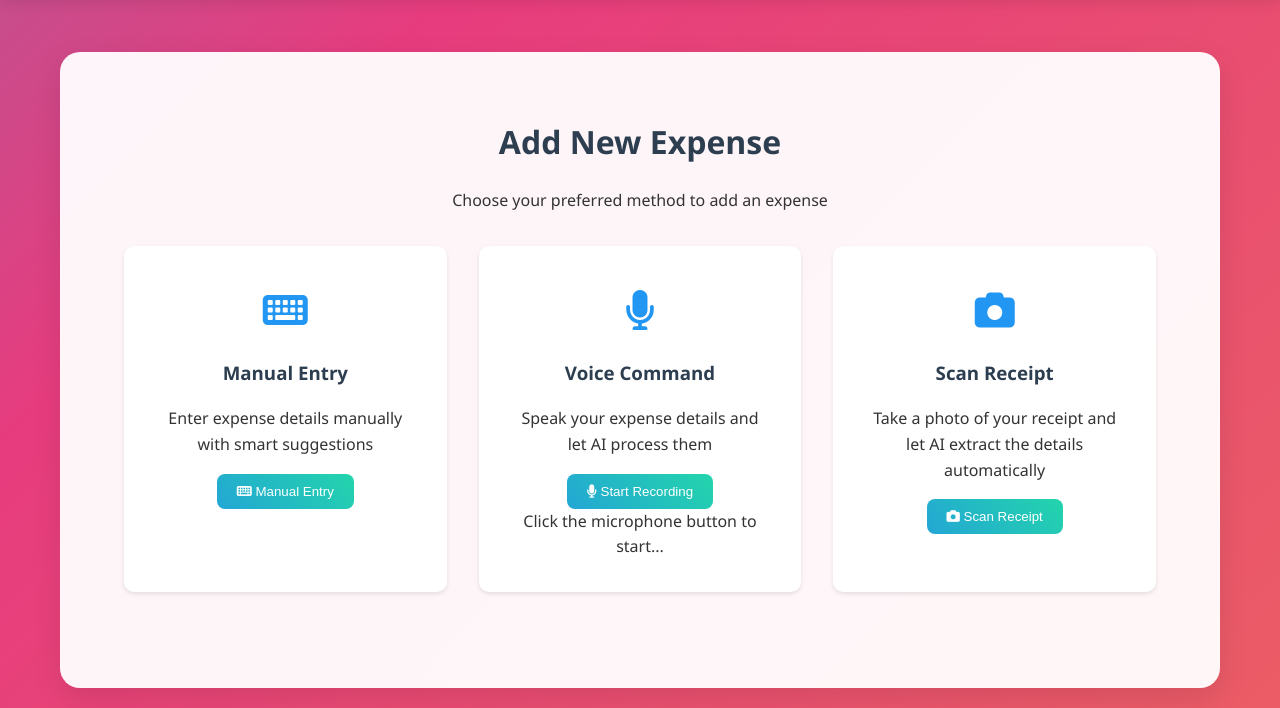
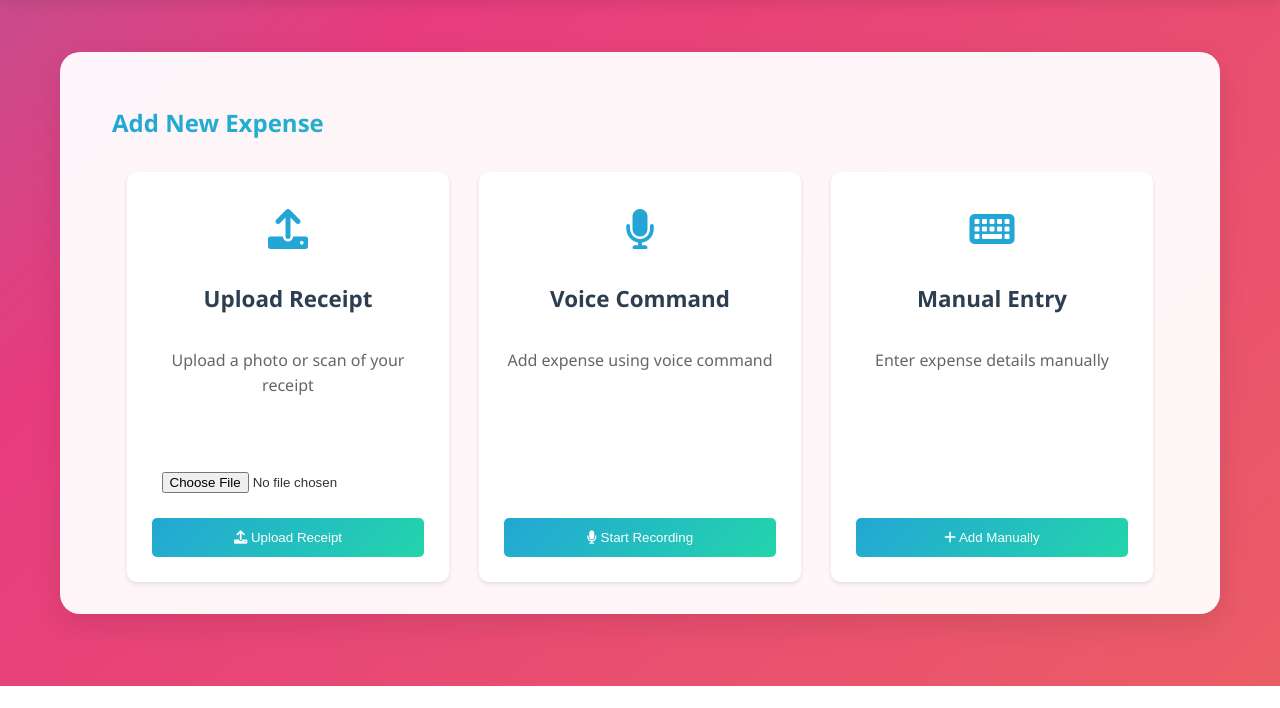
Before and after one commit to Pkaur312/ExpenseFlow, a Flask app: page /add-expense in a window 1280 px wide. Shown: the part 114-822 px from the top of the page. After the commit the page ends 800 px from the top, so only its background shows below. Run offline with Flask 3, Linux system fonts and the light colour scheme; the visitor is signed in with stand-in values (Sample User, id 1).

Commit message:
Adding option to upload the receipt image

```diff
--- a/Frontend/app.py
+++ b/Frontend/app.py
@@ -4,6 +4,8 @@
 from datetime import datetime
 import json
 import re
+from werkzeug.utils import secure_filename
+import os
 
 app = Flask(__name__)
 app.secret_key = 'your-secret-key-here'  # Change this to a secure secret key in production
@@ -12,6 +14,12 @@
 
 # Backend API URL
 BACKEND_URL = 'http://127.0.0.1:5001'
+
+# Add these configurations
+UPLOAD_FOLDER = 'uploads'
+ALLOWED_EXTENSIONS = {'png', 'jpg', 'jpeg', 'pdf'}
+
+app.config['UPLOAD_FOLDER'] = UPLOAD_FOLDER
 
 # Login required decorator
 def login_required(f):
@@ -105,7 +113,6 @@
     return redirect(url_for('landing'))
 
 @app.route('/dashboard')
-
 @login_required
 def dashboard():
     try:
@@ -180,12 +187,10 @@
 
 @app.route('/history')
 @login_required
-
 def history():
     return render_template('history.html')
 
 @app.route('/settings')
-
 @login_required
 def settings():
     return render_template('settings.html')
@@ -254,6 +259,87 @@
     except Exception as e:
         return jsonify({"success": False, "error": str(e)}), 500
 
+@app.route('/scan-receipt', methods=['POST'])
+@login_required
+def scan_receipt():
+    if 'receipt' not in request.files:
+        return jsonify({'success': False, 'error': 'No file uploaded'}), 400
+
+    file = request.files['receipt']
+    if file.filename == '':
+        return jsonify({'success': False, 'error': 'No file selected'}), 400
+
+    if file and allowed_file(file.filename):
+        filename = secure_filename(file.filename)
+        filepath = os.path.join(app.config['UPLOAD_FOLDER'], filename)
+
+        # Create upload folder if it doesn't exist
+        os.makedirs(app.config['UPLOAD_FOLDER'], exist_ok=True)
+        file.save(filepath)
+
+        try:
+            # Send to backend for OCR processing
+            headers = {'Authorization': f'Bearer {session.get("token")}'}
+            files = {'receipt': open(filepath, 'rb')}
+            response = requests.post(
+                f'{BACKEND_URL}/api/scan-receipt',
+                files=files,
+                headers=headers
+            )
+
+            # Clean up uploaded file
+            os.remove(filepath)
+
+            if response.status_code == 200:
+                return response.json()
+            else:
+                return jsonify({'success': False, 'error': 'Failed to process receipt'}), 400
+
+        except Exception as e:
+            return jsonify({'success': False, 'error': str(e)}), 500
+
+    return jsonify({
+        'success': False,
+        'error': f'Invalid file type. Allowed types are: {", ".join(ALLOWED_EXTENSIONS)}'
+    }), 400
+
+def allowed_file(filename):
+    return '.' in filename and filename.rsplit('.', 1)[1].lower() in ALLOWED_EXTENSIONS
+
+@app.route('/upload-receipt', methods=['POST'])
+@login_required
+def upload_receipt():
+    if 'receipt' not in request.files:
+        return jsonify({'success': False, 'error': 'No file uploaded'}), 400
+
+    file = request.files['receipt']
+    if file.filename == '':
+        return jsonify({'success': False, 'error': 'No file selected'}), 400
+
+    if file and allowed_file(file.filename):
+        filename = secure_filename(file.filename)
+
+        # Create upload folder if it doesn't exist
+        os.makedirs(app.config['UPLOAD_FOLDER'], exist_ok=True)
+
+        filepath = os.path.join(app.config['UPLOAD_FOLDER'], filename)
+        file.save(filepath)
+
+        try:
+            # For now, just save the file and return success
+            # Later we'll add the backend processing
+            return jsonify({
+                'success': True,
+                'message': 'Receipt uploaded successfully'
+            })
+
+        except Exception as e:
+            if os.path.exists(filepath):
+                os.remove(filepath)
+            return jsonify({'success': False, 'error': str(e)}), 500
+
+    return jsonify({'success': False, 'error': 'Invalid file type'}), 400
+
 @app.errorhandler(404)
 def page_not_found(e):
     return render_template('404.html'), 404
--- a/Frontend/templates/add_expense.html
+++ b/Frontend/templates/add_expense.html
@@ -3,280 +3,225 @@
 {% block title %}Add Expense - ExpenseFlow{% endblock %}
 
 {% block content %}
-<div class="add-expense">
-    <div class="add-expense-header">
-        <h1>Add New Expense</h1>
-        <p>Choose your preferred method to add an expense</p>
+<div class="container mt-5">
+    <h2 class="text-center mb-4" style="background: linear-gradient(135deg, #23a6d5, #23d5ab); -webkit-background-clip: text; -webkit-text-fill-color: transparent;">Add New Expense</h2>
+
+    <div class="input-methods">
+        <div class="method-card">
+            <div class="method-icon">
+                <i class="fas fa-upload"></i>
+            </div>
+            <h3>Upload Receipt</h3>
+            <p>Upload a photo or scan of your receipt</p>
+            <form id="receipt-form" enctype="multipart/form-data">
+                <div class="form-group">
+                    <input type="file" id="receipt" name="receipt" accept="image/*" class="form-control">
+                </div>
+                <button type="submit" class="btn btn-primary">
+                    <i class="fas fa-upload"></i> Upload Receipt
+                </button>
+            </form>
         </div>
 
-    <div class="input-methods-grid">
-        <div class="input-method-card">
+        <div class="method-card">
+            <div class="method-icon">
+                <i class="fas fa-microphone"></i>
+            </div>
+            <h3>Voice Command</h3>
+            <p>Add expense using voice command</p>
+            <button id="startVoiceBtn" class="btn btn-primary">
+                <i class="fas fa-microphone"></i> Start Recording
+            </button>
+        </div>
+
+        <div class="method-card">
             <div class="method-icon">
                 <i class="fas fa-keyboard"></i>
             </div>
             <h3>Manual Entry</h3>
-            <p>Enter expense details manually with smart suggestions</p>
-            <button class="btn btn-primary" onclick="showManualForm()">
-                <i class="fas fa-keyboard"></i> Manual Entry
-            </button>
-        </div>
-
-        <div class="input-method-card">
-            <div class="method-icon">
-                <i class="fas fa-microphone"></i>
-            </div>
-            <h3>Voice Command</h3>
-            <p>Speak your expense details and let AI process them</p>
-            <button class="btn btn-primary" id="voiceButton">
-                <i class="fas fa-microphone"></i> Start Recording
-            </button>
-            <div id="voiceStatus" class="alert alert-info d-none mt-3">
-                <span id="voiceStatusText">Click the microphone button to start...</span>
-            </div>
-        </div>
-
-        <div class="input-method-card">
-            <div class="method-icon">
-                <i class="fas fa-camera"></i>
-            </div>
-            <h3>Scan Receipt</h3>
-            <p>Take a photo of your receipt and let AI extract the details automatically</p>
-            <button class="btn btn-primary" onclick="showReceiptForm()">
-                <i class="fas fa-camera"></i> Scan Receipt
+            <p>Enter expense details manually</p>
+            <button id="showFormBtn" class="btn btn-primary">
+                <i class="fas fa-plus"></i> Add Manually
             </button>
         </div>
     </div>
 
-    <!-- Manual Entry Form -->
-    <div id="manual-form" class="expense-form" style="display: none;">
-        <h2>Manual Expense Entry</h2>
-        <form method="POST" action="{{ url_for('add_expense') }}">
-            <div class="form-grid">
+    <div id="manual-form" style="display: none;">
+        <form method="POST" class="expense-form">
             <div class="form-group">
                 <label for="amount">Amount</label>
                 <div class="input-group">
-                        <i class="fas fa-dollar-sign"></i>
-                        <input type="number" id="amount" name="amount" step="0.01" required>
+                    <span class="input-group-text">$</span>
+                    <input type="number" step="0.01" class="form-control" id="amount" name="amount" required>
                 </div>
             </div>
 
             <div class="form-group">
                 <label for="category">Category</label>
-                    <div class="input-group">
-                        <i class="fas fa-tags"></i>
-                        <select id="category" name="category" required>
+                <select class="form-control" id="category" name="category" required>
                     <option value="">Select a category</option>
-                            <option value="food">Food & Dining</option>
+                    <option value="food">Food</option>
                     <option value="transportation">Transportation</option>
+                    <option value="utilities">Utilities</option>
+                    <option value="entertainment">Entertainment</option>
                     <option value="shopping">Shopping</option>
-
-                            <option value="utilities">Bills & Utilities</option>
-                            <option value="entertainment">Entertainment</option>
-                            <option value="health">Health & Medical</option>
+                    <option value="health">Health</option>
                     <option value="other">Other</option>
                 </select>
-                    </div>
             </div>
 
             <div class="form-group">
                 <label for="date">Date</label>
-                    <div class="input-group">
-                        <i class="fas fa-calendar"></i>
-                        <input type="date" id="date" name="date" required>
-                    </div>
+                <input type="date" class="form-control" id="date" name="date" required>
             </div>
 
             <div class="form-group">
                 <label for="description">Description</label>
-                    <div class="input-group">
-                        <i class="fas fa-comment"></i>
-                        <input type="text" id="description" name="description" placeholder="Enter expense description" required>
-                    </div>
-                </div>
+                <textarea class="form-control" id="description" name="description" rows="3"></textarea>
             </div>
 
-            <div class="form-actions">
             <button type="submit" class="btn btn-primary">
-                    <i class="fas fa-plus"></i> Add Expense
+                <i class="fas fa-save"></i> Save Expense
             </button>
-                <button type="button" class="btn btn-secondary" onclick="hideManualForm()">
-                    <i class="fas fa-times"></i> Cancel
-                </button>
-            </div>
         </form>
     </div>
 </div>
 
 <style>
-
-.add-expense {
-    padding: 2rem;
+.input-methods {
+    display: grid;
+    grid-template-columns: repeat(3, 1fr);
+    gap: 30px;
+    margin: 30px 0;
+    padding: 0 15px;
 }
 
-.add-expense-header {
-    text-align: center;
-    margin-bottom: 2rem;
-}
-
-.input-methods-grid {
-    display: grid;
-    grid-template-columns: repeat(auto-fit, minmax(300px, 1fr));
-    gap: 2rem;
-    margin-bottom: 2rem;
-}
-
-.input-method-card {
+.method-card {
     background: white;
     border-radius: 10px;
-    padding: 2rem;
+    padding: 25px;
     text-align: center;
     box-shadow: 0 2px 4px rgba(0,0,0,0.1);
     transition: transform 0.2s;
+    height: 100%;
+    display: flex;
+    flex-direction: column;
+    justify-content: space-between;
 }
 
-.input-method-card:hover {
+.method-card:hover {
     transform: translateY(-5px);
 }
 
 .method-icon {
-    font-size: 2.5rem;
-    color: #2196f3;
-    margin-bottom: 1rem;
+    font-size: 2.5em;
+    color: #23a6d5;
+    margin-bottom: 20px;
+}
+
+.method-card h3 {
+    margin-bottom: 15px;
+    color: #2c3e50;
+    font-size: 1.4em;
+}
+
+.method-card p {
+    color: #666;
+    margin-bottom: 20px;
+    flex-grow: 1;
+}
+
+.form-group {
+    margin-bottom: 15px;
+}
+
+#receipt {
+    margin-bottom: 10px;
+}
+
+.btn {
+    width: 100%;
+    padding: 12px;
+    border: none;
+    border-radius: 5px;
+    cursor: pointer;
+    transition: all 0.3s ease;
+    margin-top: auto;
+}
+
+.btn-primary {
+    background: linear-gradient(135deg, #23a6d5, #23d5ab);
+    color: white;
+}
+
+.btn-primary:hover {
+    background: linear-gradient(135deg, #1f95c0, #1fc09b);
 }
 
 .expense-form {
-    max-width: 800px;
-    margin: 0 auto;
     background: white;
-    padding: 2rem;
+    padding: 20px;
     border-radius: 10px;
     box-shadow: 0 2px 4px rgba(0,0,0,0.1);
 }
 
-.form-grid {
-    display: grid;
-    grid-template-columns: repeat(auto-fit, minmax(250px, 1fr));
-    gap: 1.5rem;
-    margin-bottom: 1.5rem;
+/* Make it responsive */
+@media (max-width: 992px) {
+    .input-methods {
+        grid-template-columns: repeat(2, 1fr);
+    }
 }
 
-.form-group {
-    margin-bottom: 1rem;
+@media (max-width: 576px) {
+    .input-methods {
+        grid-template-columns: 1fr;
     }
-
-.input-group {
-    display: flex;
-    align-items: center;
-    gap: 0.5rem;
-}
-
-.input-group i {
-    color: #666;
-}
-
-.form-actions {
-    display: flex;
-    gap: 1rem;
-    justify-content: flex-end;
-}
-
-input, select {
-    width: 100%;
-    padding: 0.5rem;
-    border: 1px solid #ddd;
-    border-radius: 4px;
 }
 </style>
 
 <script>
-function showManualForm() {
-    document.getElementById('manual-form').style.display = 'block';
+// Show/hide manual form
+document.getElementById('showFormBtn').addEventListener('click', function() {
+    const form = document.getElementById('manual-form');
+    form.style.display = form.style.display === 'none' ? 'block' : 'none';
+});
+
+// Handle receipt upload
+document.getElementById('receipt-form').addEventListener('submit', async (e) => {
+    e.preventDefault();
+    const formData = new FormData();
+    const fileInput = document.getElementById('receipt');
+
+    if (!fileInput.files.length) {
+        alert('Please select a file first');
+        return;
     }
 
-function hideManualForm() {
-    document.getElementById('manual-form').style.display = 'none';
+    formData.append('receipt', fileInput.files[0]);
+
+    try {
+        const response = await fetch('/upload-receipt', {
+            method: 'POST',
+            body: formData
+        });
+        const data = await response.json();
+
+        if (data.success) {
+            alert('Receipt uploaded successfully!');
+            window.location.href = '/dashboard';
+        } else {
+            alert('Failed to upload receipt: ' + data.error);
         }
-
-// Voice recognition using Web Speech API
-document.addEventListener('DOMContentLoaded', function() {
-    const voiceButton = document.getElementById('voiceButton');
-    const voiceStatus = document.getElementById('voiceStatus');
-    const voiceStatusText = document.getElementById('voiceStatusText');
-
-    // Check if browser supports speech recognition
-    if ('webkitSpeechRecognition' in window || 'SpeechRecognition' in window) {
-        const SpeechRecognition = window.webkitSpeechRecognition || window.SpeechRecognition;
-        const recognition = new SpeechRecognition();
-        recognition.continuous = false;
-        recognition.interimResults = false;
-        recognition.lang = 'en-US';
-
-        voiceButton.addEventListener('click', function() {
-            voiceStatus.classList.remove('d-none');
-            voiceStatusText.textContent = 'Listening... Speak now!';
-            voiceButton.disabled = true;
-            recognition.start();
-        });
-
-        recognition.onresult = function(event) {
-            const text = event.results[0][0].transcript;
-            voiceStatusText.textContent = 'Processing: ' + text;
-
-            // Send the voice input to the server for processing
-            fetch('/voice-expense', {
-                method: 'POST',
-                headers: {
-                    'Content-Type': 'application/json'
-                },
-                body: JSON.stringify({ text: text })
-            })
-            .then(response => response.json())
-            .then(data => {
-                if (data.success) {
-                    voiceStatusText.textContent = 'Expense added successfully!';
-                    voiceStatus.classList.remove('alert-info');
-                    voiceStatus.classList.add('alert-success');
-
-                    setTimeout(() => {
-                        window.location.href = data.redirect;
-                    }, 1500);
-                } else {
-                    voiceStatusText.textContent = 'Error: ' + data.error;
-                    voiceStatus.classList.remove('alert-info');
-                    voiceStatus.classList.add('alert-danger');
-                    voiceButton.disabled = false;
-                }
-            })
-            .catch(error => {
-                voiceStatusText.textContent = 'Error: Could not process voice command';
-                voiceStatus.classList.remove('alert-info');
-                voiceStatus.classList.add('alert-danger');
-                voiceButton.disabled = false;
-            });
-        };
-
-        recognition.onerror = function(event) {
-            voiceStatusText.textContent = 'Error: ' + event.error;
-            voiceStatus.classList.remove('alert-info');
-            voiceStatus.classList.add('alert-danger');
-            voiceButton.disabled = false;
-        };
-
-        recognition.onend = function() {
-            if (voiceButton.disabled && voiceStatus.classList.contains('alert-info')) {
-                voiceStatusText.textContent = 'Did not hear anything. Try again?';
-                voiceButton.disabled = false;
-            }
-        };
-    } else {
-        voiceButton.addEventListener('click', function() {
-            voiceStatus.classList.remove('d-none');
-            voiceStatusText.textContent = 'Speech recognition is not supported in this browser. Please try Chrome or Edge.';
-            voiceStatus.classList.remove('alert-info');
-            voiceStatus.classList.add('alert-warning');
-        });
+    } catch (error) {
+        alert('Error uploading receipt');
+        console.error('Error:', error);
     }
 });
 
+// Set default date to today
+document.addEventListener('DOMContentLoaded', function() {
+    const today = new Date().toISOString().split('T')[0];
+    document.getElementById('date').value = today;
+});
 </script>
 {% endblock %}
```
Lines whose indentation alone changed are shown as unchanged.
